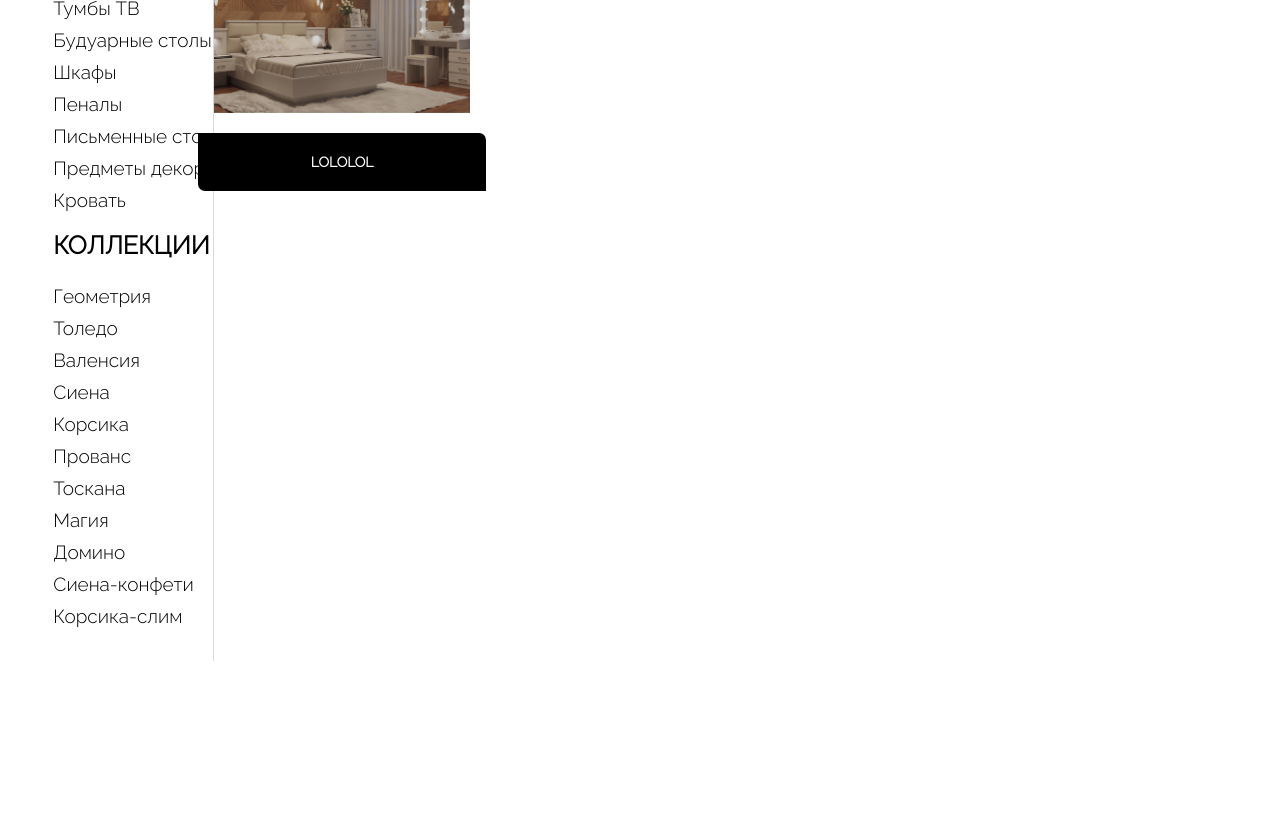
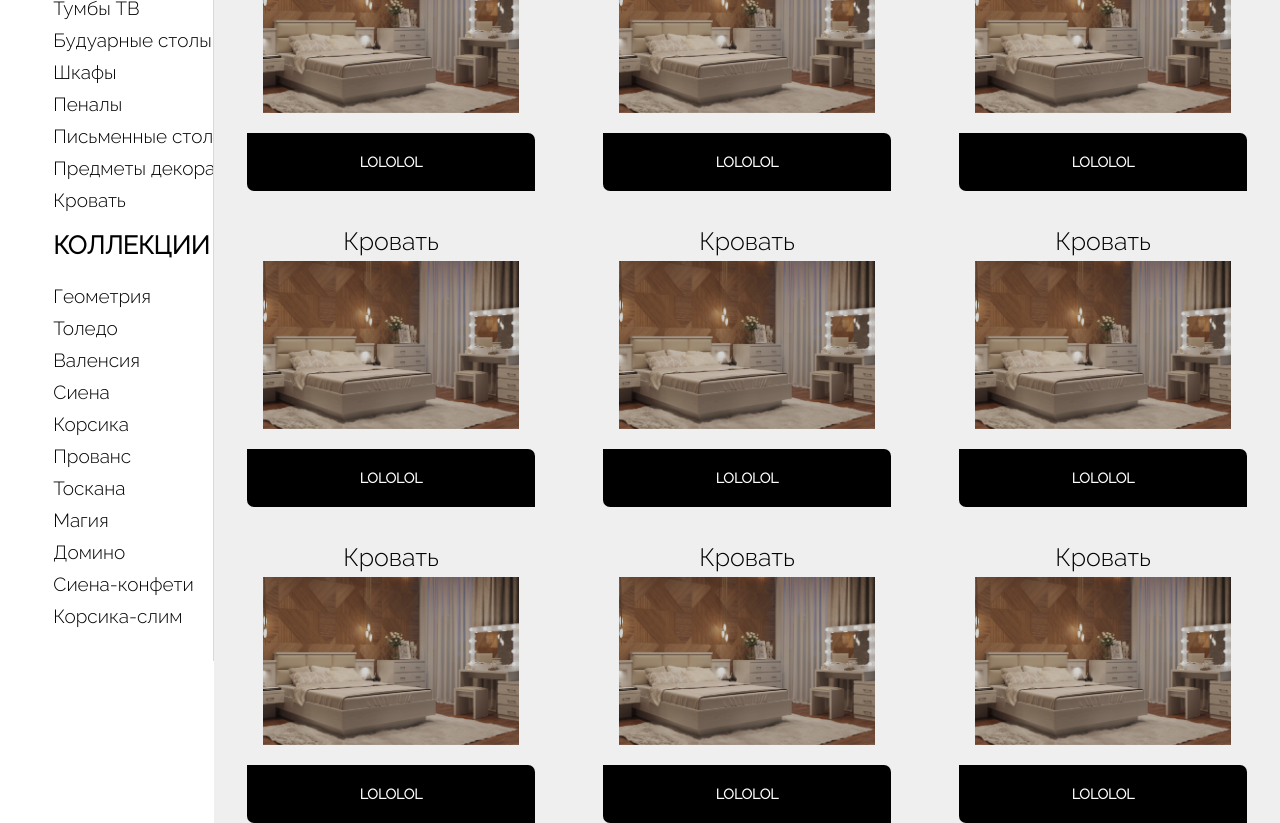
Before and after one commit to sadufo/Zi-Design-Ann, a Vue app in the folder ZIDesign/: page /catalog in a window 1280 px wide. Shown: the part 240-1063 px from the top of the page. Before the commit the page ends 901 px from the top, so only its background shows below. Built offline with nearby package versions, Linux system fonts and the light colour scheme.

Commit message:
test list

```diff
--- a/ZIDesign/src/components/CatalogComponents/item/productsItem.scss
+++ b/ZIDesign/src/components/CatalogComponents/item/productsItem.scss
@@ -5,8 +5,10 @@
     height: auto;
     display: flex;
     flex-wrap: wrap;
-    justify-content: left;
+    justify-content: center;
     padding-top: 5%;
+    background: #20232812;
+    gap: 50px 100px;
     .testItem{
         width: 20vw;
         height: auto;
--- a/ZIDesign/src/components/CatalogComponents/item/productsItem.vue
+++ b/ZIDesign/src/components/CatalogComponents/item/productsItem.vue
@@ -9,5 +9,45 @@ import style from "./productsItem.scss"
             <img src="../../../assets/img/card-img1.png" alt="#">
             <button>lololol</button>
         </div>
+        <div class="testItem">
+            <h2>Кровать</h2>
+            <img src="../../../assets/img/card-img1.png" alt="#">
+            <button>lololol</button>
+        </div>
+        <div class="testItem">
+            <h2>Кровать</h2>
+            <img src="../../../assets/img/card-img1.png" alt="#">
+            <button>lololol</button>
+        </div>
+        <div class="testItem">
+            <h2>Кровать</h2>
+            <img src="../../../assets/img/card-img1.png" alt="#">
+            <button>lololol</button>
+        </div>
+        <div class="testItem">
+            <h2>Кровать</h2>
+            <img src="../../../assets/img/card-img1.png" alt="#">
+            <button>lololol</button>
+        </div>
+        <div class="testItem">
+            <h2>Кровать</h2>
+            <img src="../../../assets/img/card-img1.png" alt="#">
+            <button>lololol</button>
+        </div>
+        <div class="testItem">
+            <h2>Кровать</h2>
+            <img src="../../../assets/img/card-img1.png" alt="#">
+            <button>lololol</button>
+        </div>
+        <div class="testItem">
+            <h2>Кровать</h2>
+            <img src="../../../assets/img/card-img1.png" alt="#">
+            <button>lololol</button>
+        </div>
+        <div class="testItem">
+            <h2>Кровать</h2>
+            <img src="../../../assets/img/card-img1.png" alt="#">
+            <button>lololol</button>
+        </div>
     </div>
 </template>
```
